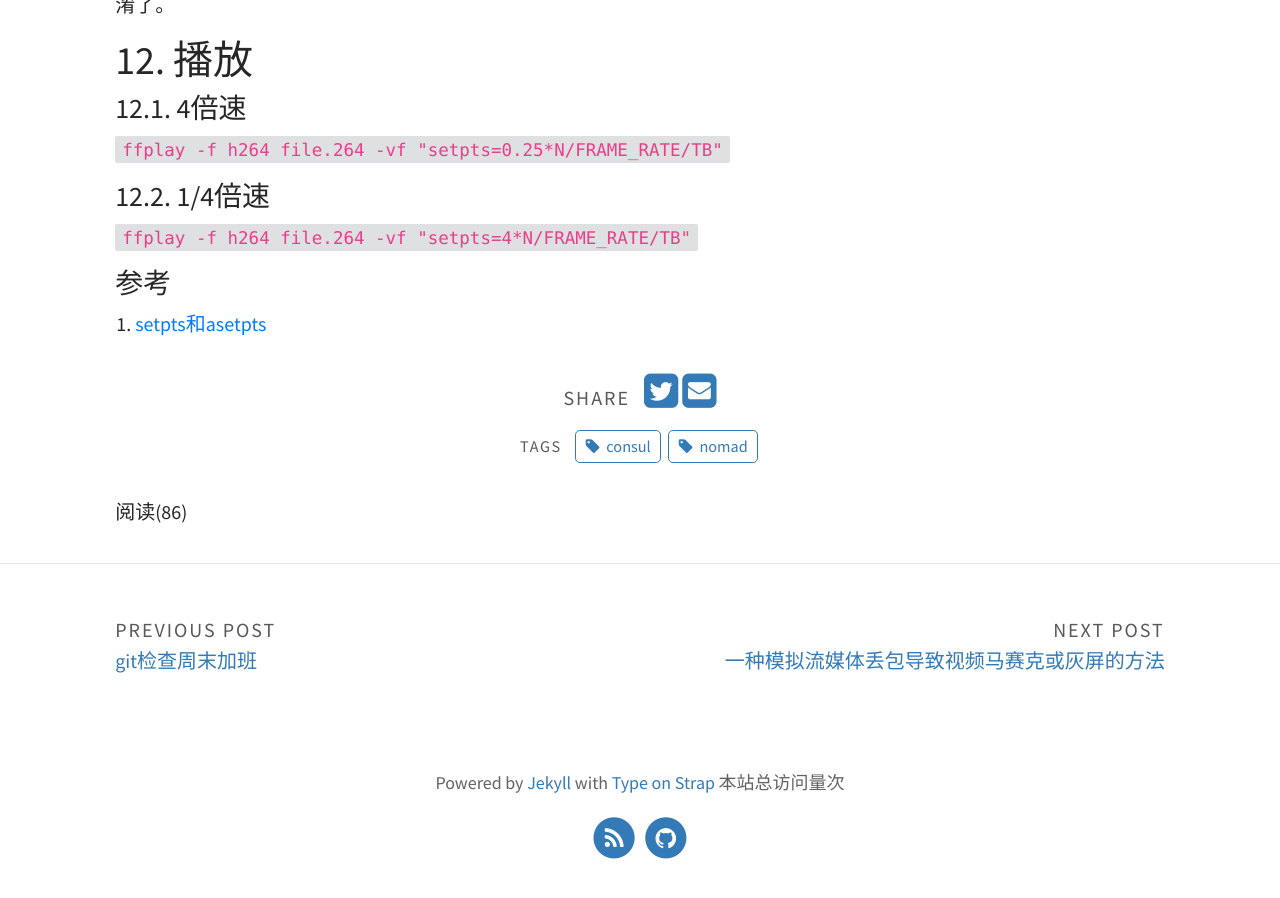
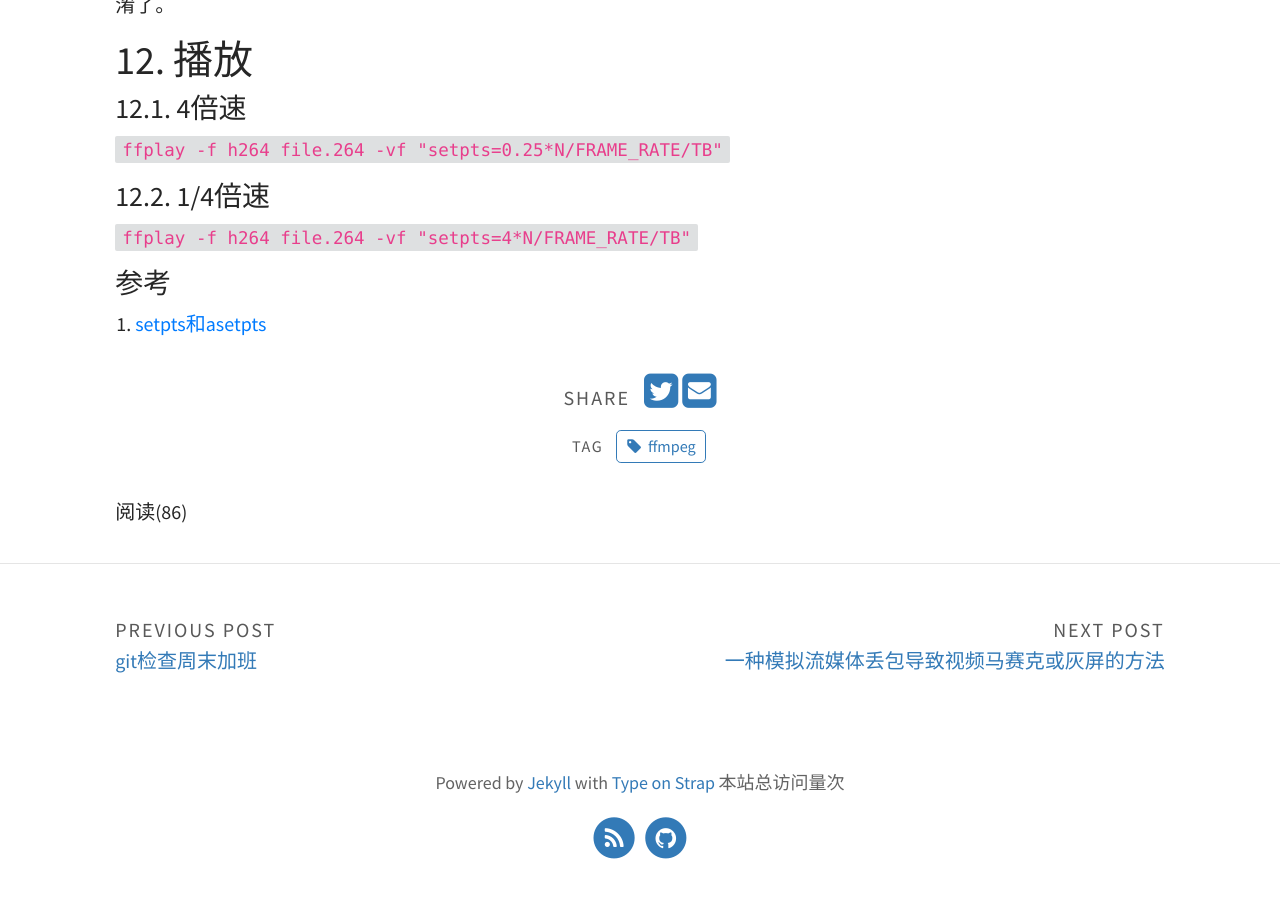
Before and after one commit to hubugui/hubugui.github.io, a Jekyll site: the page built from _posts/2018-05-30-FFMPEG常用操作.md, in a window 1280 px wide and 900 px high, scrolled down 9162 px. Built offline with Jekyll 4.4.1, drawn with Linux system fonts in a browser that asks for light colours; comment, search, counter and statistics services are not loaded.

Commit message:
update tag

```diff
--- a/_posts/2018-05-30-FFMPEG常用操作.md
+++ b/_posts/2018-05-30-FFMPEG常用操作.md
@@ -6,7 +6,7 @@ hide_title: false                                  # Hide the title when display
 # thumbnail: "assets/img/stb_background.png"   # Add a thumbnail image on blog view
 # color: rgb(80,140,22)                             # Add the specified color as feature image, and change link colors in post
 bootstrap: true                                   # Add bootstrap to the page
-tags: [nomad, consul]
+tags: [ffmpeg]
 excerpt_separator: <!--more-->
 ---
 
```
